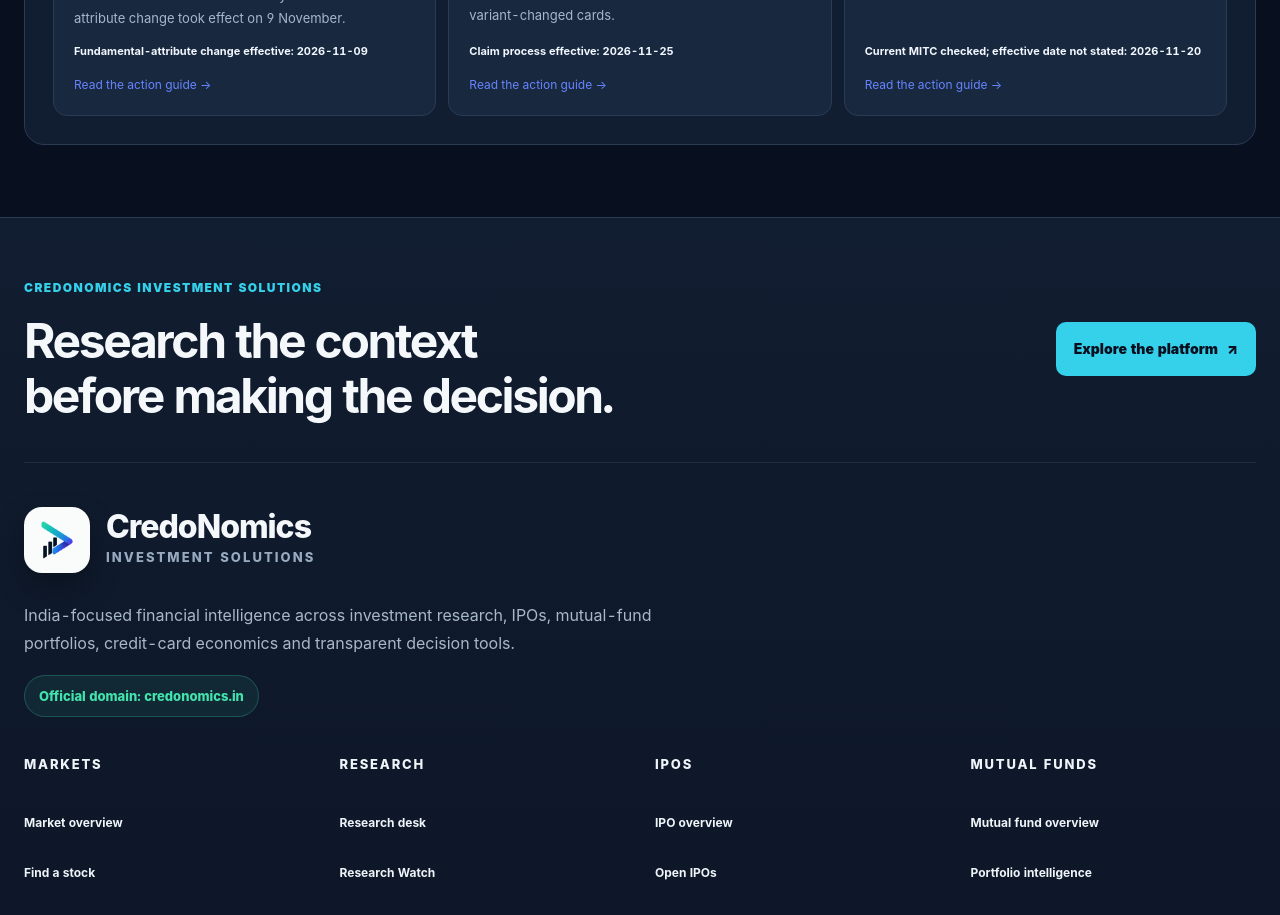
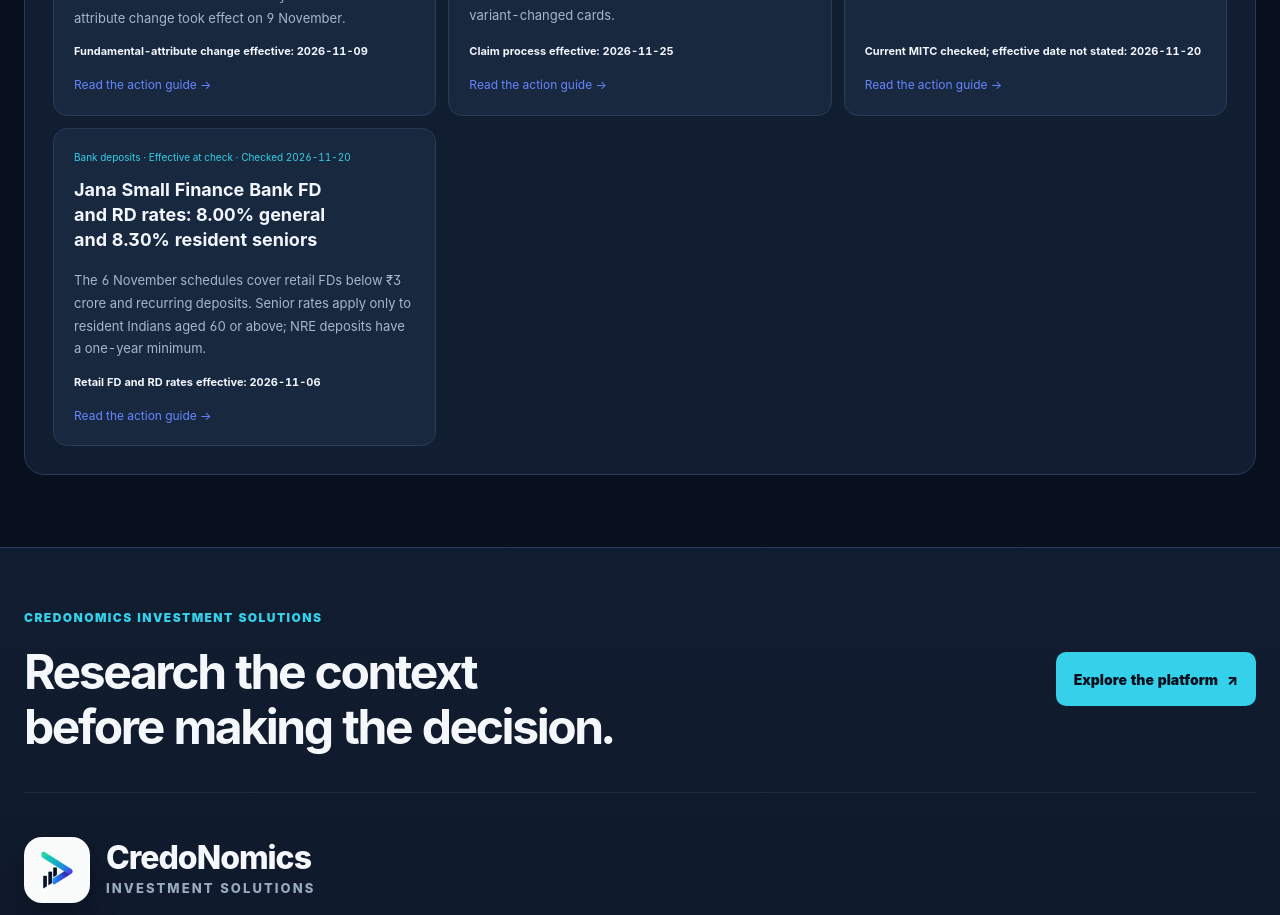
Before and after one commit to aqdas1820/credonomics-site, a Next.js app: page /research/watch in a window 1280 px wide. Shown: the part 9040-9955 px from the top of the page. Built offline with nearby package versions, Linux system fonts and the light colour scheme; no server answers.

Commit message:
Add verified Jana retail FD and RD rate update

```diff
--- a/app/data/research-watch.ts
+++ b/app/data/research-watch.ts
@@ -1497,6 +1497,42 @@ export const researchWatch: WatchItem[] = [
     ],
     limits: 'Checked 20 November 2026. The current official MITC confirms the ZET-specific 5% late-fee formula and more-than-3-days-past-due trigger, but does not state an effective date for the 5% row. The previously recorded 23 October date is not independently verified in the current primary document and is not asserted here. The 1% rental and education fees are separately effective 15 July 2026. The cancellation window is measured from card issuance, not activation. Applies to SBM ZET only; other SBM variants differ. No blanket fee change is inferred.',
   },
+  {
+    slug: 'jana-small-finance-bank-retail-fd-rd-rates-november-2026',
+    title: 'Jana Small Finance Bank FD and RD rates: 8.00% general and 8.30% resident seniors',
+    summary: 'The 6 November schedules cover retail FDs below ₹3 crore and recurring deposits. Senior rates apply only to resident Indians aged 60 or above; NRE deposits have a one-year minimum.',
+    category: 'Bank deposits', checkedAt: '2026-11-20', publishedAt: '2026-11-20', announcementDate: '2026-11-06', eventDate: '2026-11-06', dateLabel: 'Retail FD and RD rates effective',
+    updateNote: '20 November: the current Jana rate page and the 6 November FD and RD notices agree on the retail schedules. The same page lists separate FD Plus and bulk schedules as effective 20 November, but their linked PDFs still show 8 April and 15 July dates respectively; those separate products are held out pending a matching current notice.',
+    source: 'https://www.jana.bank.in/interest-rates/',
+    sourceLabel: 'Jana Small Finance Bank: current interest-rate page',
+    sourceLocation: 'Retail Fixed Deposits for Domestic/NRO/NRE Customers and Recurring Deposit tables, both marked effective 6 November 2026; related product-specific eligibility and premature-withdrawal notes.',
+    additionalSources: [
+      { url: 'https://www.jana.bank.in/images/Notice/Interest-Rate-for-Domestic-NRE-NRO-Retail-Fixed-Deposits.pdf', label: 'Jana Small Finance Bank notice dated 6 November 2026: revised domestic/NRO/NRE retail FD rates' },
+      { url: 'https://www.jana.bank.in/images/Notice/Notice-Revision-in-Interest-Rates-Recurring-Deposits.pdf', label: 'Jana Small Finance Bank notice dated 6 November 2026: revised recurring-deposit rates' },
+      { url: 'https://www.jana.bank.in/images/policies/deposits-and-deposit-interest-policy.pdf', label: 'Jana Small Finance Bank Deposits and Deposit Interest Rate Policy: premature-withdrawal, interest calculation and payout rules' },
+      { url: 'https://www.jana.bank.in/images/Notice/Revision-in-premature-withdrawal-penal-rate.pdf', label: 'Jana Small Finance Bank notice dated 2 October 2024: 1% premature-withdrawal penalty for retail domestic/NRO/NRE FDs and RDs; Liquid Plus exception' },
+    ],
+    audience: 'People comparing or booking Jana Small Finance Bank retail fixed deposits or recurring deposits. The FD table covers domestic/NRO/NRE deposits below ₹3 crore; the senior-citizen column is limited to resident Indian senior citizens.',
+    facts: [
+      'Jana’s current rate page and its notice dated 6 November 2026 show the same retail FD schedule effective from 6 November. For deposits below ₹3 crore, general / eligible resident-senior rates are: 7–14 days 3.50% / 3.50%; 15–60 days 4.25% / 4.25%; 61–90 days 4.75% / 4.75%; 91–120 days 5.00% / 5.00%; 121–180 days 6.00% / 6.00%; 181–270 days 7.30% / 7.80%; 271 days–1 year 7.00% / 7.50%; over 1–2 years 7.30% / 7.80%; over 2–under 3 years 7.65% / 8.15%; 3 years 8.00% / 8.30%; over 3–5 years 7.77% / 8.00%; over 5–10 years 6.50% / 7.00%.',
+      'The senior-citizen rates apply only to resident Indian customers aged 60 or above. Jana says there is no senior premium for retail tenures from 7 days to 180 days; the higher senior rates begin at 181 days. The senior column does not apply to NRE/NRO deposits.',
+      'NRE fixed deposits have a minimum tenure of one year. Jana says no interest is payable if an NRE deposit is liquidated before completing one year. Interest earned on NRO fixed deposits is taxable under applicable income-tax provisions.',
+      'For a premature retail FD closure, Jana says the applicable rate is the lower of the contracted rate or the rate for the period actually maintained, less a 1% premature-withdrawal penalty. No interest is payable if the FD is withdrawn within 7 days. Tax Saver FD has a 5-year lock-in, a ₹1.5 lakh maximum and no senior-citizen preferential rate.',
+      'The current RD table is also marked effective from 6 November 2026. General / senior rates are: 1–2 months 4.25% / 4.25%; over 2–3 months 4.75% / 4.75%; over 3–4 months 5.00% / 5.00%; over 4–6 months 6.00% / 6.00%; over 6–9 months 7.30% / 7.80%; over 9–12 months 7.00% / 7.50%; over 12–24 months 7.30% / 7.80%; over 24–35 months 7.65% / 8.15%; 36 months 8.00% / 8.30%; over 36–60 months 7.77% / 8.00%; over 60–120 months 6.50% / 7.00%.',
+      'Jana lists a minimum RD tenure of 6 months and a minimum monthly instalment of ₹100, in multiples of ₹100. A 5-day grace period applies to late instalments; a 1.5% instalment penalty is listed for delayed or missed payments, and the bank reserves the right to close an RD after five consecutive missed instalments.',
+      'For premature RD withdrawal, the bank lists a 1% penalty and says no interest is payable if the RD is withdrawn within 30 days. The senior-citizen RD premium applies only for tenures above 6 months, not for the shorter 1–6 month rows.',
+      'The page also labels FD Plus and bulk-deposit schedules as effective from 20 November 2026, but the linked FD Plus PDF itself is dated 8 April 2026 and the linked bulk-deposit PDF is dated 15 July 2026. Those separate schedules are not included here because the dates do not reconcile.',
+    ],
+    actions: [
+      'Match the exact FD tenure and depositor category to the retail table, then recheck the rate on the booking/value date. Jana says rates may change without prior notice.',
+      'Use the senior column only if the depositor is a resident Indian aged 60 or above. Do not apply the resident-senior premium to NRE/NRO deposits or to retail FD tenures of 180 days or less.',
+      'For an NRE FD, account for the one-year minimum and the no-interest rule for liquidation before one year. For an NRO FD, check the applicable tax treatment before comparing post-tax returns.',
+      'Before closing an FD early, ask the bank for the applicable rate for the period actually maintained and the 1% penalty. Tax Saver FD has a five-year lock-in; no early-withdrawal assumption is made for it.',
+      'For an RD, check the six-month minimum, ₹100 instalment multiples and five-day grace period. Keep the mandate funded; five consecutive missed instalments may lead the bank to close the RD.',
+      'Do not rely on the separate FD Plus or bulk rates shown as 20 November-effective until the linked official notice dates and the live page reconcile; confirm those products with the bank before booking.',
+    ],
+    limits: 'Checked 20 November 2026. The FD and RD notices are dated 6 November and match the current rate page, which marks both retail schedules effective 6 November. The retail FD table applies to deposits below ₹3 crore; senior rates are only for resident Indian customers aged 60 or above and are not an NRE/NRO benefit. NRE premature liquidation before one year earns no interest; retail FD early closure carries a 1% penalty and no interest is payable within 7 days; RD early closure carries a 1% penalty and no interest is payable within 30 days. The page’s separate FD Plus and bulk sections say 20 November, but their linked PDFs show 8 April and 15 July respectively; those schedules remain on HOLD and are not represented. Rates can change without prior notice. This is not a cross-bank comparison or a post-tax return estimate.',
+  },
 ]
 
 export function watchStatus(item: WatchItem): 'Upcoming at check' | 'Effective at check' | 'Clarification checked' | 'Phased migration' | 'Investor advisory' | 'Subscription restrictions' | 'Availability checked' | 'Limited-time offer' | 'Directions extended' | 'Campaign underway' | 'Deadline passed' {
```
